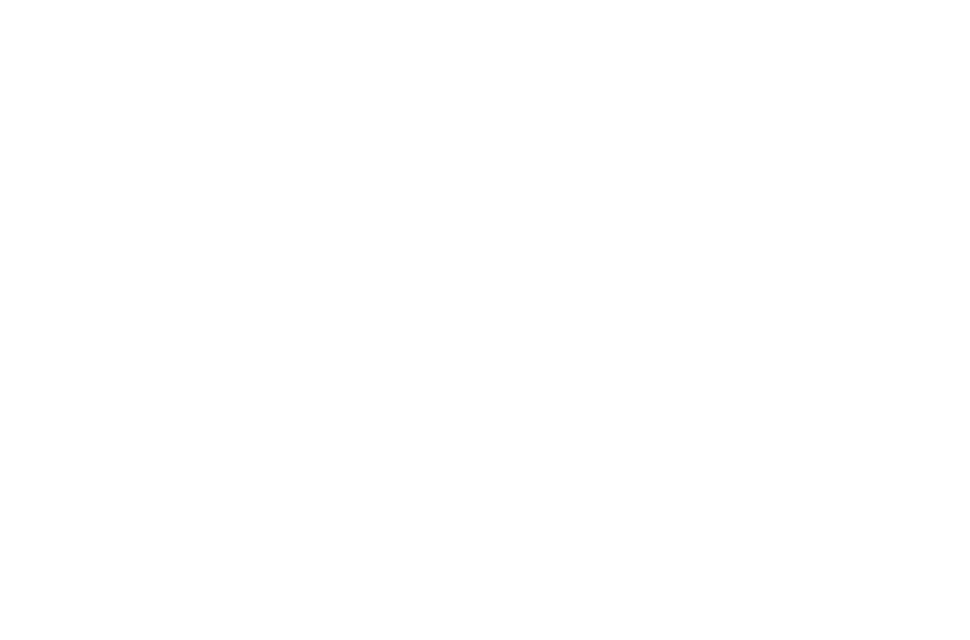
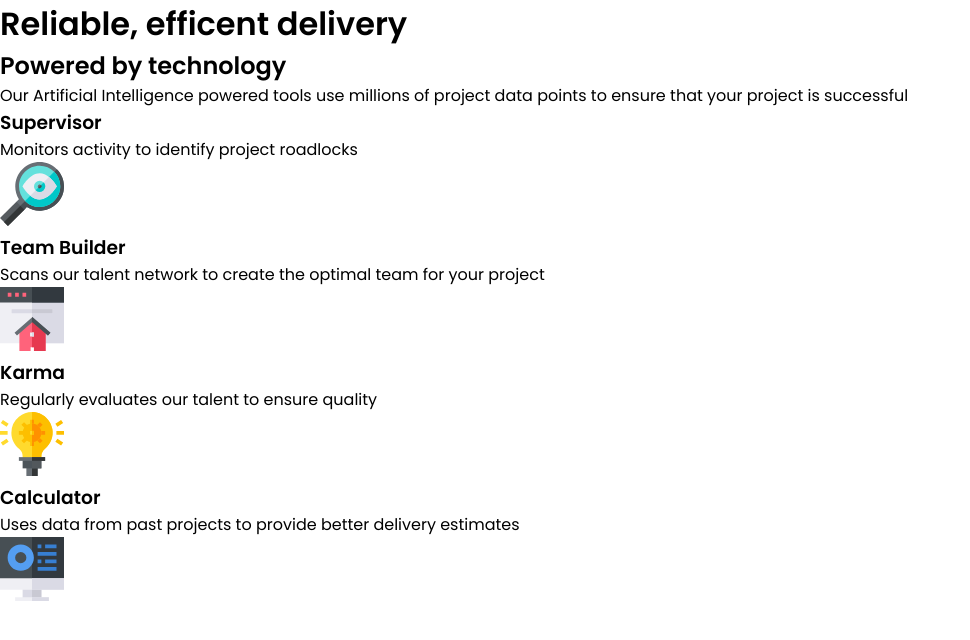
Before and after one commit to astragenius/FourCardSite, a plain HTML site: page index.html in a window 1280 px wide. Shown: the whole page, without its empty margins (0-970 px from the left). Drawn offline with Linux system fonts and the light colour scheme.

Commit message:
Added HTML struckture and basic css properties

```diff
--- a/css/style.css
+++ b/css/style.css
@@ -4,6 +4,19 @@
     margin: 0;
     padding: 0;
     box-sizing: border-box;
+}
+
+
+:root {
+
+    --red: hsl(0, 78%, 62%);
+    --cyan: hsl(180, 62%, 55%);
+    --orange: hsl(34, 97%, 64%);
+    --blue: hsl(212, 86%, 64%);
+    --dark-blue: hsl(234, 12%, 34%);
+    --gray-blue: hsl(229, 6%, 66%);
+    --light-gray: hsl(0, 0%, 98%);
+
 }
 
 
--- a/index.html
+++ b/index.html
@@ -17,6 +17,63 @@
   </style>
 </head>
 <body>
+
+
+        <header class="header">
+
+              <div class="header-title">
+
+                <h1>Reliable, efficent delivery</h1>
+                <h2>Powered by technology</h2>
+                <p>Our Artificial Intelligence powered tools use millions of project data points to ensure that your project is successful</p>
+
+              </div>
+
+        </header>
+
+
+
+        <section>
+
+
+            <div class="grid-container">
+
+
+              <div class="grid-card-supervisor">
+                <span></span>
+                <h3>Supervisor</h3>
+                <p>Monitors activity to identify project roadlocks</p>
+                <img src="/images/icon-supervisor.svg" alt="">
+              </div>
+              <div class="grid-card-team">
+                <span></span>
+                <h3>Team Builder</h3>
+                <p>Scans our talent network to create the optimal team for your project</p>
+                <img src="/images/icon-team-builder.svg" alt="">
+              </div>
+              <div class="grid-card-karma">
+                <span></span>
+                <h3>Karma</h3>
+                <p>Regularly evaluates our talent to ensure quality</p>
+                <img src="/images/icon-karma.svg" alt="">
+              </div>
+              <div class="grid-card-calculator">
+                <span></span>
+                <h3>Calculator</h3>
+                <p>Uses data from past projects to provide better delivery estimates</p>
+                <img src="/images/icon-calculator.svg " alt="">
+              </div>
+
+
+
+
+
+            </div>
+
+
+
+
+        </section>
 
 
 
```
